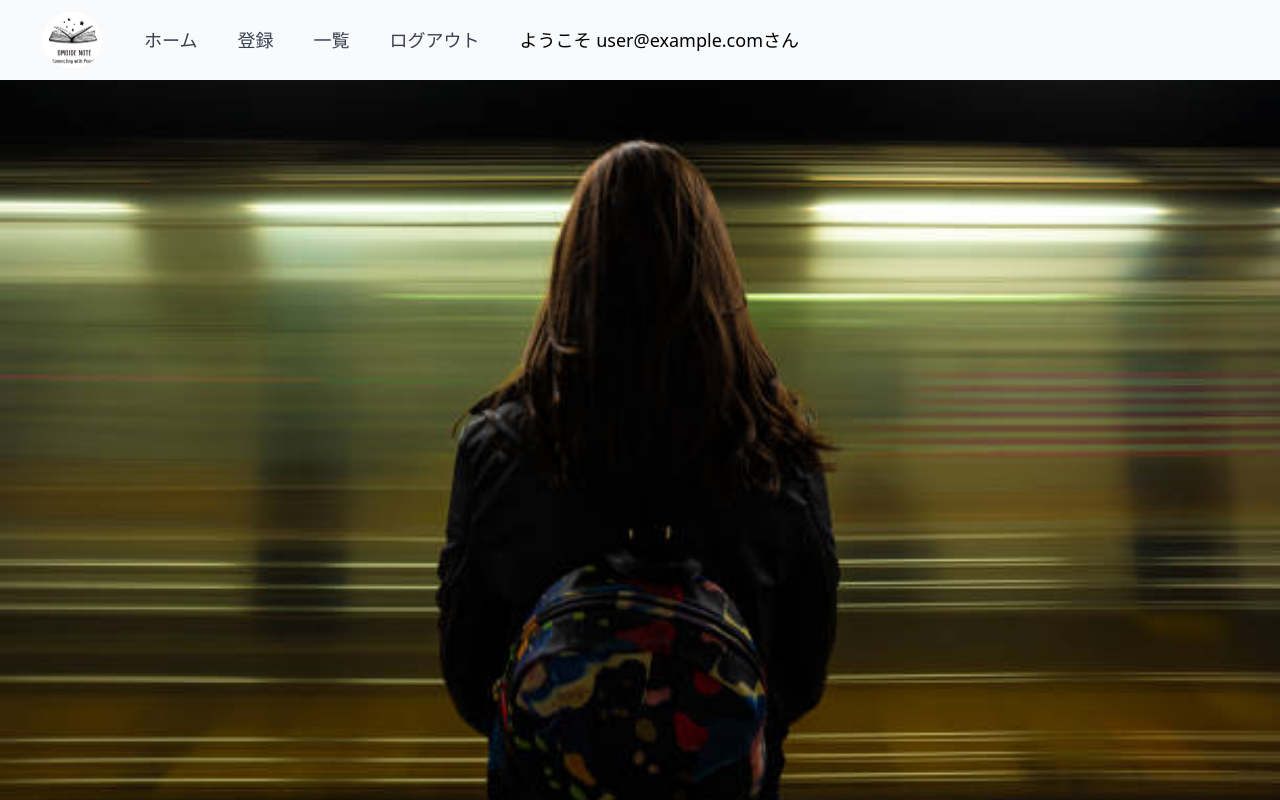
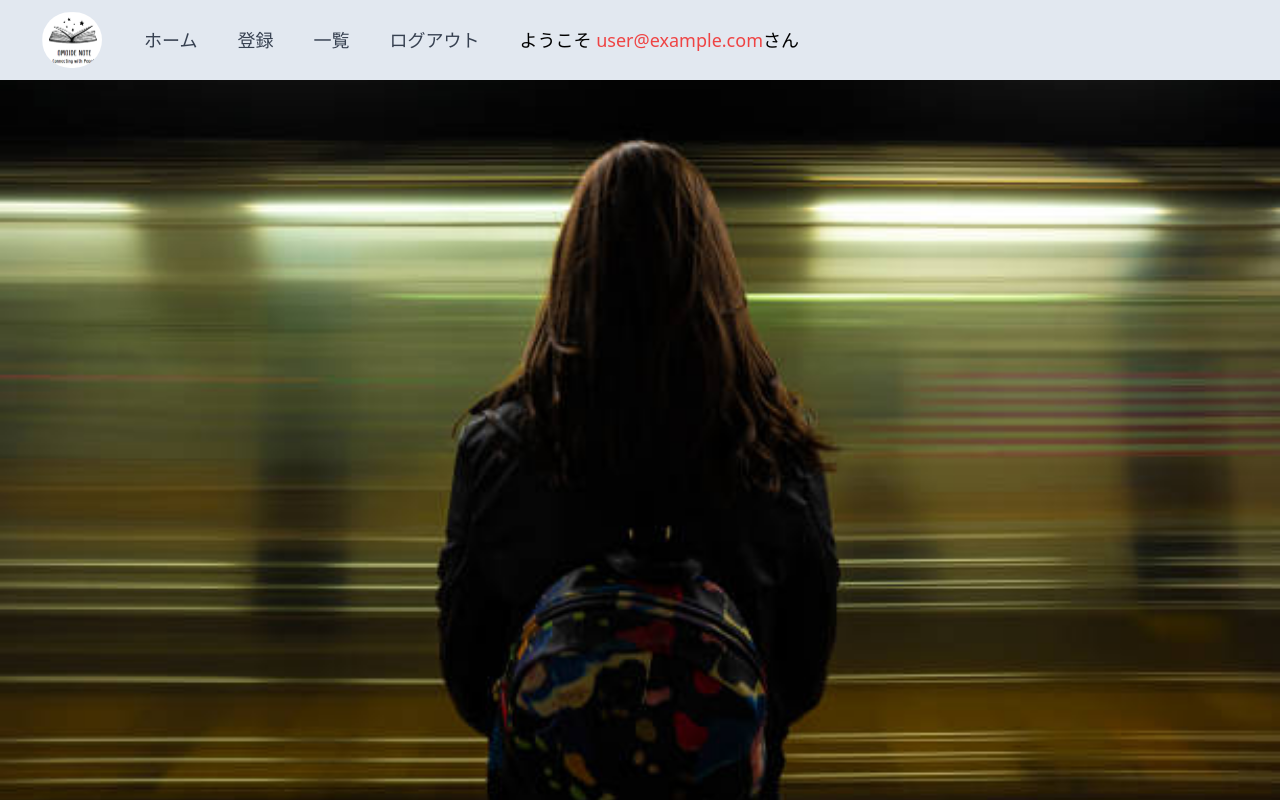
Before and after one commit to vivy-phtela/OmoideNote_web, a Next.js app: page / in a window 1280 px wide. Shown: the top 800 px of the page. Built offline with nearby package versions, Linux system fonts and the light colour scheme; no server answers; sample sign-in values are in the browser's storage.

Commit message:
ログイン状態に応じた表示分岐の追加

```diff
--- a/app/components/Footer.tsx
+++ b/app/components/Footer.tsx
@@ -6,11 +6,11 @@ import { useAppContext } from "@/context/AppContext";
 
 const Footer = () => {
   const { user } = useAppContext();
-  console.log("user", user);
+
   return (
-    <footer className="flex w-full h-96 bg-black justify-evenly items-center text-white">
+    <footer className="flex w-full h-60 bg-black justify-evenly items-center text-white">
       {!user && (
-        // ログインしている場合はユーザー情報を表示
+        // ログインしていない場合はユーザー情報を表示
         <div className="w-2/5 h-52 p-3 border border-slate-500">
           <div className="w-5/6 text-center text-xl leading-10 mx-auto">
             <h2>新規会員登録またはログイン</h2>
--- a/app/components/Header.tsx
+++ b/app/components/Header.tsx
@@ -7,7 +7,7 @@ import { useAppContext } from "@/context/AppContext";
 import { auth } from "@/firebaseConfig";
 
 const Header = () => {
-  const { user, userid } = useAppContext();
+  const { user } = useAppContext();
 
   // ログアウト
   const handleLogout = () => {
@@ -15,10 +15,10 @@ const Header = () => {
   };
 
   return (
-    <header className="flex bg-slate-50 fixed top-0 left-0 w-full h-20 z-50">
-      {/*  */}
+    <header className="flex bg-slate-200 fixed top-0 left-0 w-full h-20 z-50">
       <div className="flex items-center">
         <div className="flex w-16 h-16 mx-10 items-center justify-center">
+          <Link href={"/"}>
             <Image
               src="/logo.png"
               alt="Omoide Note Logo"
@@ -26,12 +26,15 @@ const Header = () => {
               height={60}
               className="rounded-full"
             />
+          </Link>
         </div>
         <nav>
           <ul className="flex gap-10 text-lg">
+            {user && (
+              <>
                 <li>
                   <Link
-                href="/"
+                    href="/home"
                     className="text-gray-700 hover:bg-blue-100 duration-300"
                   >
                     ホーム
@@ -56,17 +59,39 @@ const Header = () => {
                 <li>
                   <div
                     onClick={handleLogout}
-                className="text-gray-700 hover:bg-blue-100 duration-300"
+                    className="cursor-pointer text-gray-700 hover:bg-blue-100 duration-300"
                   >
                     <span>ログアウト</span>
                   </div>
                 </li>
                 <li>
-              {user && (
-                // ログインしている場合はユーザー情報を表示
-                <div>ようこそ {user.email}さん</div>
+                  <div>
+                    ようこそ <span className="text-red-500">{user.email}</span>
+                    さん
+                  </div>
+                </li>
+              </>
             )}
+            {!user && (
+              <>
+                <li>
+                  <Link
+                    href="/auth/register"
+                    className="text-gray-700 hover:bg-blue-100 duration-300"
+                  >
+                    新規登録
+                  </Link>
                 </li>
+                <li>
+                  <Link
+                    href="/auth/login"
+                    className="text-gray-700 hover:bg-blue-100 duration-300"
+                  >
+                    ログイン
+                  </Link>
+                </li>
+              </>
+            )}
           </ul>
         </nav>
       </div>
```
Lines whose indentation alone changed are shown as unchanged.
